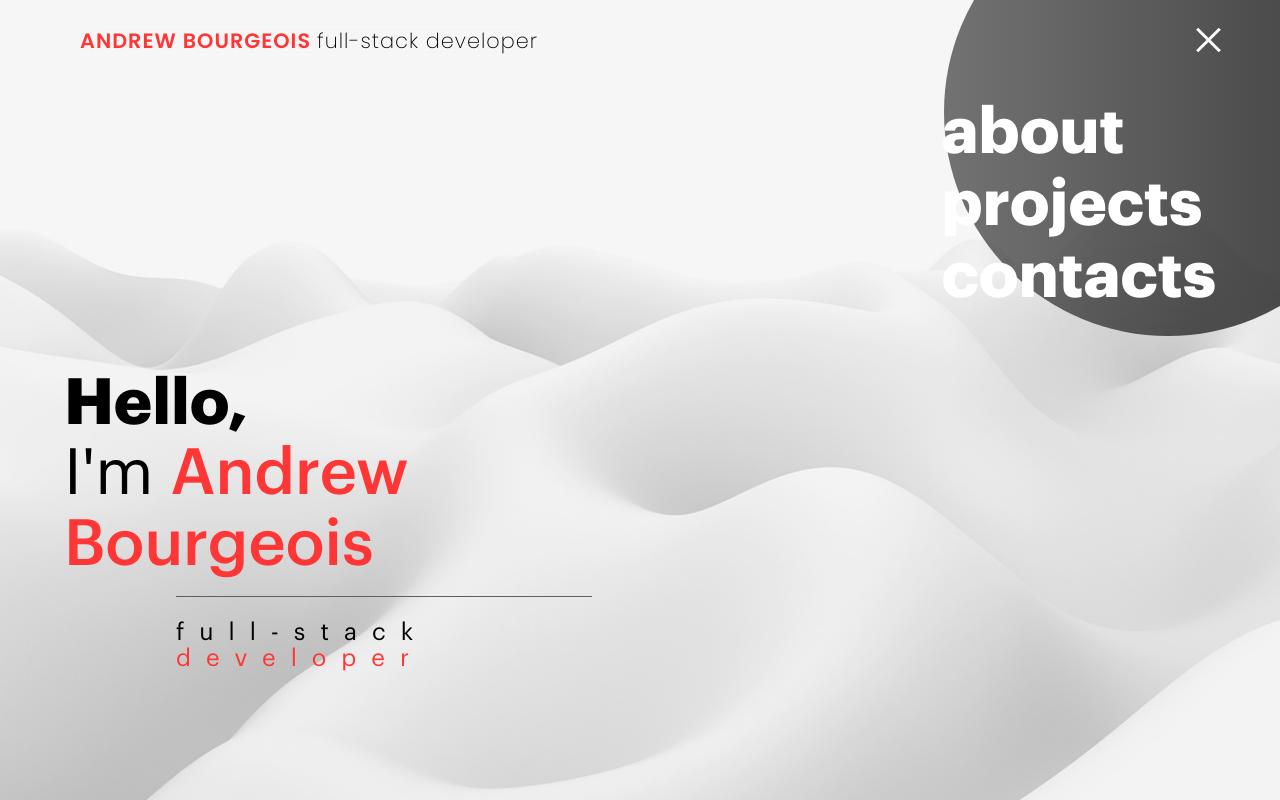
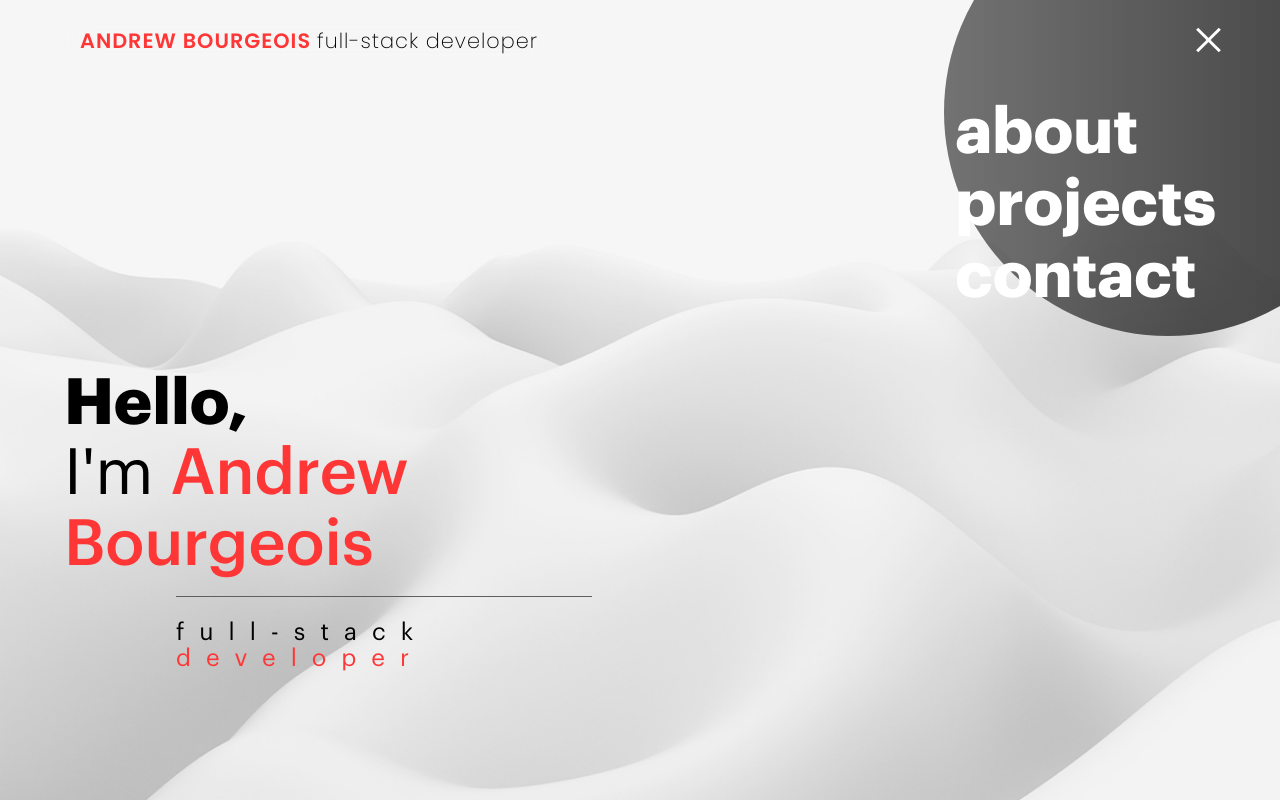
Before and after one commit to asb1512/portfolio-site-react, a React (Create React App) app: page / in a window 1280 px wide. Both pictures are taken after a click on the button 1208 px from the left and 40 px from the top of the page. Built offline with nearby package versions, Linux system fonts and the light colour scheme.

Commit message:
edited text

```diff
--- a/src/components/Navbar.js
+++ b/src/components/Navbar.js
@@ -212,7 +212,7 @@ export default function Navbar(props) {
           onMouseLeave={handleMouseLeave}
           onClick={handleContactClick}
         >
-            contacts
+            contact
         </animated.p>
       </div>
     </header>
```
